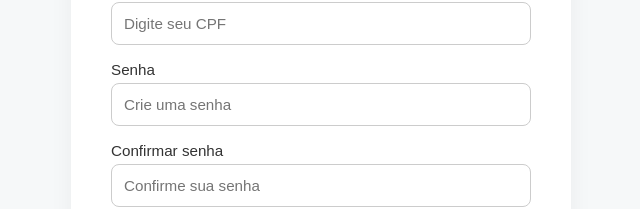
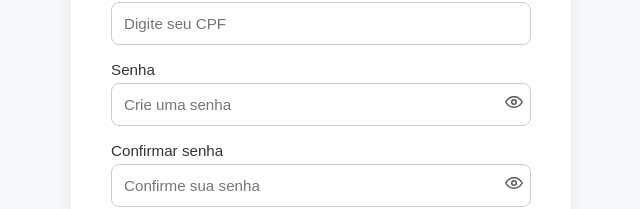
Before and after one commit to pedrh77/servico-link-social-frontend, a React (Create React App) app in the folder link-social/: page /register in a window 1280 px wide. Shown: the part 611-820 px from the top of the page, without its empty margins (319-959 px from the left). Built offline with nearby package versions, Linux system fonts and the light colour scheme.

Commit message:
Corrigindo Mudança de tela Login e registro

```diff
--- a/link-social/package.json
+++ b/link-social/package.json
@@ -10,6 +10,7 @@
     "@testing-library/user-event": "^13.5.0",
     "react": "^18.3.1",
     "react-dom": "^18.3.1",
+    "react-input-mask": "^2.0.4",
     "react-scripts": "5.0.1",
     "tailwindcss": "^4.1.11",
     "web-vitals": "^2.1.4"
--- a/link-social/src/Api.js
+++ b/link-social/src/Api.js
@@ -15,7 +15,7 @@ export async function login(email, senha) {
   if (data.token) {
     sessionStorage.setItem("token", data.token);
   }
-  return data;
+  return response;
 }
 
 
@@ -25,7 +25,7 @@ export async function cadastrarUsuario(dados) {
     headers: { "Content-Type": "application/json" },
     body: JSON.stringify(dados),
   });
-  return response.json();
+  return response
 }
 
 // Exemplo de requisição autenticada
--- a/link-social/src/pages/Cadastro/Register.css
+++ b/link-social/src/pages/Cadastro/Register.css
@@ -16,6 +16,32 @@
 
 .logo {
   height: 50px;
+}
+
+.password-field {
+  position: relative;
+  display: flex;
+  align-items: center;
+}
+
+.password-field input {
+  width: 100%;
+  padding-right: 38px;
+}
+
+.toggle-password {
+  position: absolute;
+  right: 8px;
+  background: none;
+  border: none;
+  cursor: pointer;
+  padding: 0;
+  display: flex;
+  align-items: center;
+}
+
+.toggle-password svg {
+  pointer-events: none;
 }
 
 .register-container {
--- a/link-social/src/pages/Cadastro/Register.js
+++ b/link-social/src/pages/Cadastro/Register.js
@@ -1,4 +1,5 @@
 import React, { useState } from "react";
+import InputMask from "react-input-mask";
 import { cadastrarUsuario } from "../../Api";
 import "./Register.css";
 
@@ -9,7 +10,9 @@ export default function RegisterPage() {
   const [email, setEmail] = useState("");
   const [cpfCnpj, setCpfCnpj] = useState("");
   const [senha, setSenha] = useState("");
+  const [mostrarSenha, setMostrarSenha] = useState(false);
   const [confirmarSenha, setConfirmarSenha] = useState("");
+  const [mostrarConfirmarSenha, setMostrarConfirmarSenha] = useState(false);
   const [erro, setErro] = useState("");
   const [sucesso, setSucesso] = useState("");
 
@@ -27,7 +30,7 @@ export default function RegisterPage() {
 
     const dados = {
       nome,
-      telefone,
+      telefone, // já vem sem máscara
       email,
       tipoUsuario: tipoUsuarioEnum,
       senha,
@@ -38,7 +41,8 @@ export default function RegisterPage() {
 
     try {
       const resposta = await cadastrarUsuario(dados);
-      if (resposta?.sucesso || resposta?.ok) {
+
+      if (resposta?.sucesso || resposta?.ok || resposta?.status === 201) {
         setSucesso("Cadastro realizado com sucesso!");
         setTimeout(() => {
           window.location.href = "/login";
@@ -50,6 +54,13 @@ export default function RegisterPage() {
       setErro("Erro ao conectar com o servidor.");
     }
   };
+
+  const mascaraCpfCnpj =
+    tipoUsuario === "Doador"
+      ? "999.999.999-99"
+      : "99.999.999/9999-99";
+
+  const removerMascara = (valor) => valor.replace(/\D/g, "");
 
   return (
     <div className="register-page manjari-regular">
@@ -97,11 +108,11 @@ export default function RegisterPage() {
 
           <label>
             Telefone
-            <input
-              type="tel"
+            <InputMask
+              mask="(99) 99999-9999"
               placeholder="Digite seu telefone"
               value={telefone}
-              onChange={(e) => setTelefone(e.target.value)}
+              onChange={(e) => setTelefone(removerMascara(e.target.value))}
               required
             />
           </label>
@@ -119,35 +130,64 @@ export default function RegisterPage() {
 
           <label>
             {tipoUsuario === "Doador" ? "CPF" : "CNPJ"}
-            <input
-              type="text"
+            <InputMask
+              mask={mascaraCpfCnpj}
               placeholder={`Digite seu ${tipoUsuario === "Doador" ? "CPF" : "CNPJ"}`}
               value={cpfCnpj}
-              onChange={(e) => setCpfCnpj(e.target.value)}
+              onChange={(e) => setCpfCnpj(removerMascara(e.target.value))}
               required
             />
           </label>
 
+
           <label>
             Senha
+            <div className="password-field">
               <input
-              type="password"
+                type={mostrarSenha ? "text" : "password"}
                 placeholder="Crie uma senha"
                 value={senha}
                 onChange={(e) => setSenha(e.target.value)}
                 required
               />
+              <button
+                type="button"
+                className="toggle-password"
+                onClick={() => setMostrarSenha(!mostrarSenha)}
+                aria-label="Mostrar ou ocultar senha"
+              >
+                {mostrarSenha ? (
+                  <svg xmlns="http://www.w3.org/2000/svg" height="18" viewBox="0 0 24 24" fill="none" stroke="#555" strokeWidth="2" strokeLinecap="round" strokeLinejoin="round"><path d="M1 1l22 22" /><path d="M17.94 17.94A10.94 10.94 0 0112 19C7 19 2.73 16.11 1 12c.92-1.84 2.23-3.45 3.8-4.73" /><path d="M9.88 9.88a3 3 0 104.24 4.24" /></svg>
+                ) : (
+                  <svg xmlns="http://www.w3.org/2000/svg" height="18" viewBox="0 0 24 24" fill="none" stroke="#555" strokeWidth="2" strokeLinecap="round" strokeLinejoin="round"><path d="M1 12s4-7 11-7 11 7 11 7-4 7-11 7-11-7-11-7z" /><circle cx="12" cy="12" r="3" /></svg>
+                )}
+              </button>
+            </div>
           </label>
 
           <label>
             Confirmar senha
+            <div className="password-field">
               <input
-              type="password"
+                type={mostrarConfirmarSenha ? "text" : "password"}
                 placeholder="Confirme sua senha"
                 value={confirmarSenha}
                 onChange={(e) => setConfirmarSenha(e.target.value)}
                 required
               />
+              <button
+                type="button"
+                className="toggle-password"
+                onClick={() => setMostrarConfirmarSenha(!mostrarConfirmarSenha)}
+                aria-label="Mostrar ou ocultar senha"
+              >
+                {mostrarConfirmarSenha ? (
+                  <svg xmlns="http://www.w3.org/2000/svg" height="18" viewBox="0 0 24 24" fill="none" stroke="#555" strokeWidth="2" strokeLinecap="round" strokeLinejoin="round"><path d="M1 1l22 22" /><path d="M17.94 17.94A10.94 10.94 0 0112 19C7 19 2.73 16.11 1 12c.92-1.84 2.23-3.45 3.8-4.73" /><path d="M9.88 9.88a3 3 0 104.24 4.24" /></svg>
+                ) : (
+                  <svg xmlns="http://www.w3.org/2000/svg" height="18" viewBox="0 0 24 24" fill="none" stroke="#555" strokeWidth="2" strokeLinecap="round" strokeLinejoin="round"><path d="M1 12s4-7 11-7 11 7 11 7-4 7-11 7-11-7-11-7z" /><circle cx="12" cy="12" r="3" /></svg>
+                )}
+              </button>
+            </div>
           </label>
 
           {erro && <p className="error">{erro}</p>}
--- a/link-social/src/pages/Login/Login.js
+++ b/link-social/src/pages/Login/Login.js
@@ -15,8 +15,8 @@ export default function LoginPage() {
 
     try {
       const result = await login(email, senha);
-
-      if (result.sucesso) {
+      console.log(result);
+      if (result.status === 200) {
         sessionStorage.setItem("token", result.token);
         window.location.href = "/home";
       } else {
```
Also changed, not shown: 1 other file (tests, documents, lock files or other folders). Lines whose indentation alone changed are shown as unchanged.
